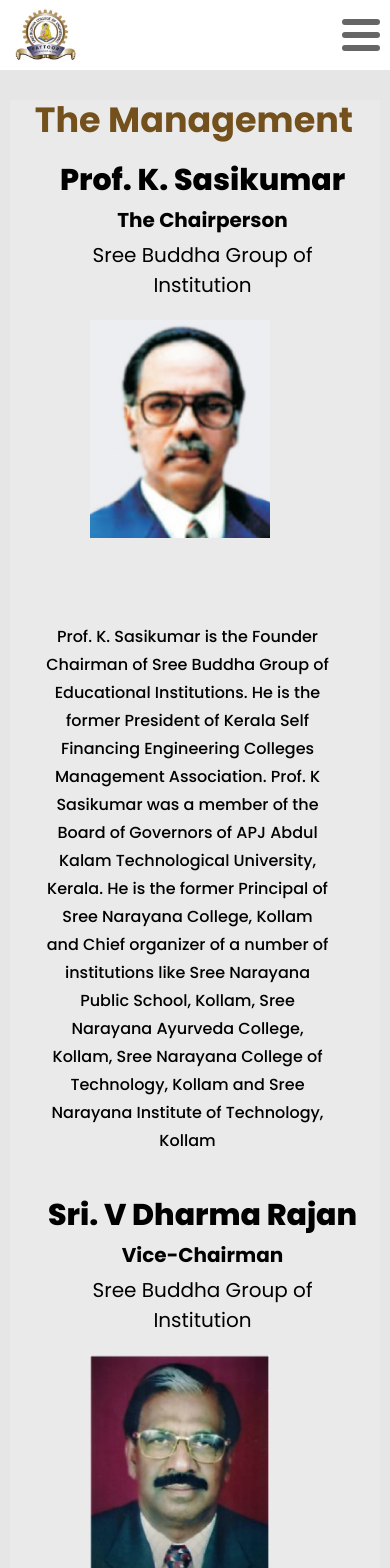
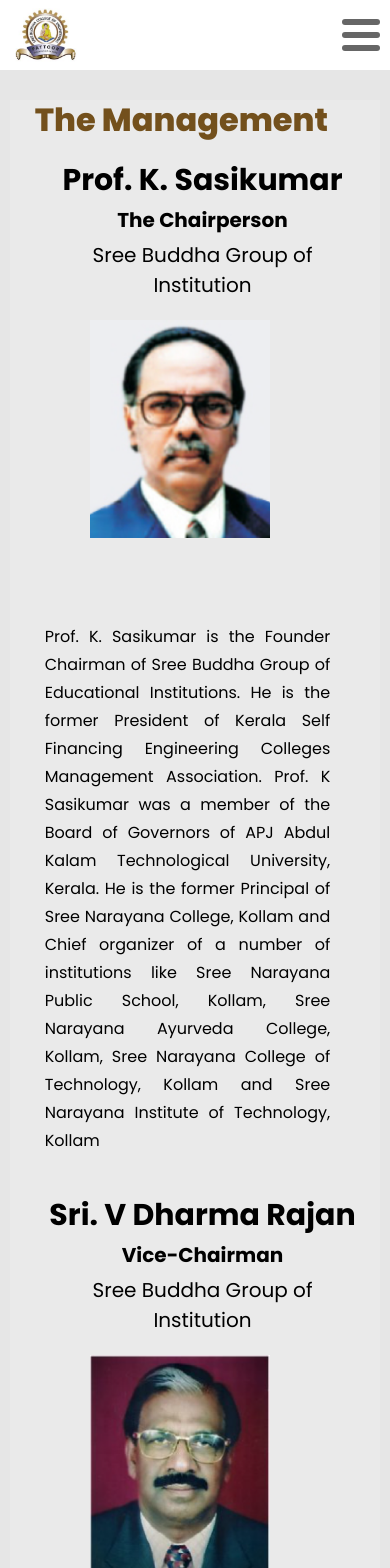
Before and after one commit to goutham-shankar/sree-buddha-website, a Next.js app: page /about-us/management in a window 390 px wide. Shown: the top 1568 px of the page. Built offline with nearby package versions, Linux system fonts and the light colour scheme.

Commit message:
phone horizontal

```diff
--- a/src/styles/management/person/style.css
+++ b/src/styles/management/person/style.css
@@ -27,6 +27,7 @@
   /* padding-left: 30px; */
   line-height: 30px;
   padding-top: 20px;
+  /* text-align: justify; */
   /* display: flex;
   align-items: center;
   justify-content: center; */
@@ -61,9 +62,9 @@
     height: 100%;
   }
   .name {
-    font-family: Poppins;
-    font-size: 35px;
-    font-weight: 800;
+    font-family: "Poppins", sans-serif;
+    font-size: 18px;
+    font-weight: 650;
     line-height: 40.33px;
     text-align: left;
     padding-left: 0%;
@@ -74,14 +75,15 @@
     padding-left: 4px;
   }
 
+  .container {
+    display: flex;
+    flex-direction: column;
+  }
   .content {
-    font-family: Poppins;
-    font-size: 18px;
-    font-weight: 500;
+    font-family: "Poppins", sans-serif;
+    font-size: 16px;
     line-height: 30.51px;
-    text-align: left;
     padding-left: 5px;
-    text-align: left;
     display: flex;
     align-items: center;
     justify-content: center;
@@ -129,7 +131,7 @@
     font-size: 16px;
     padding-left: 15px;
     line-height: 28px;
-    text-align: center;
+    text-align: justify;
   }
 
   .pic {
--- a/src/styles/management/style.css
+++ b/src/styles/management/style.css
@@ -64,7 +64,7 @@
 }
 
 /* Responsive adjustments */
-@media (max-width: 768px) {
+@media (max-width: 900px) {
   .management {
     width: 90%;
     margin: auto;
@@ -73,6 +73,7 @@
   .heading {
     font-size: 40px;
     padding-left: 10px;
+    padding-right: 20px;
   }
 
   .majContainer {
@@ -97,10 +98,12 @@
   }
 
   .heading {
-    font-size: 35px;
-    font-weight: 700;
+    /* max-width: 25%; */
+    font-size: 32px;
+    font-weight: 800;
     line-height: 40px;
     padding-left: 25px;
+    /* margin-bottom: 20; */
   }
 
   .majContainer {
@@ -111,20 +114,24 @@
   }
 
   .advisorys {
-    font-size: 18px;
+    font-size: 20px;
     padding-left: 29px;
   }
 
+  /* .members {
+    font-size: 22px;
+  } */
   .listofppl,
   .list,
+  .extracontents,
   .content2 {
-    font-size: 14px;
+    font-size: 16px;
     line-height: 24px;
     padding-left: 5px;
   }
 
   .extracontents p {
-    font-size: 14px;
+    font-size: 16px;
   }
 
   .members {
```
